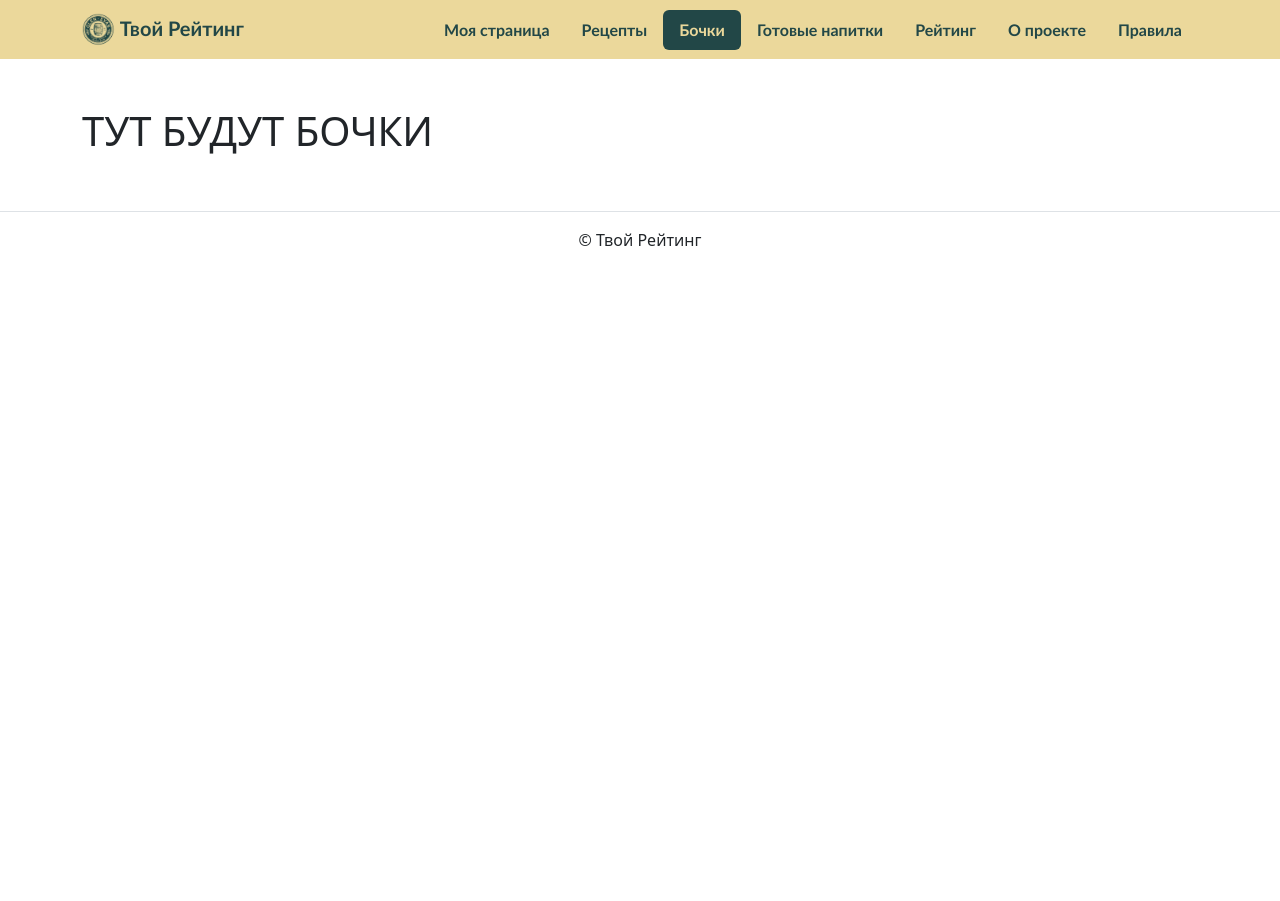
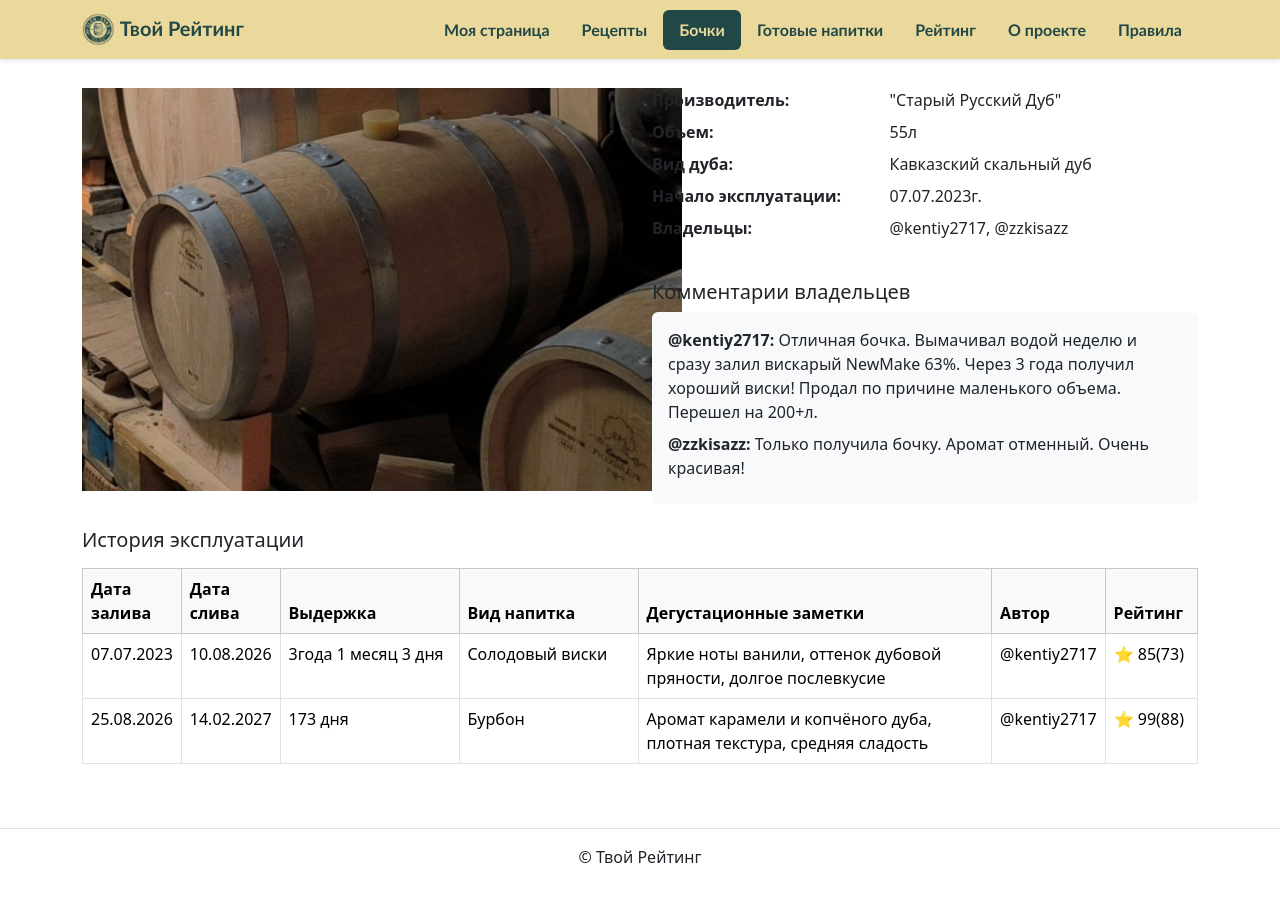
Before and after one commit to Kentiy2717/your_rating, a Django app: page /casks/ in a window 1280 px wide. Before the commit the page ends 246 px from the top, so only its background shows below. Run offline with Django 3.2, Linux system fonts and the light colour scheme; some libraries are stand-ins or nearby versions.

Commit message:
Сделал макет страницы "Бочки"

```diff
--- a/your_rating/static/css/header.css
+++ b/your_rating/static/css/header.css
@@ -1,8 +1,13 @@
 .site-header {
-    font-family: 'Trebuchet MS', 'Lucida Sans Unicode', 'Lucida Grande', 'Lucida Sans', Arial, sans-serif;
-    font-weight: 900;
-    background-color: #ebd89b;
-  }
+  position: fixed;
+  top: 0;
+  width: 100%;
+  z-index: 1030;
+  box-shadow: 0 2px 4px rgba(0,0,0,.1);
+  font-family: 'Trebuchet MS', 'Lucida Sans Unicode', 'Lucida Grande', 'Lucida Sans', Arial, sans-serif;
+  font-weight: 900;
+  background-color: #ebd89b;
+}
 
   .brand-link {
     color: #224747;
@@ -20,3 +25,8 @@
     background-color: #224747 !important;
     color: #ebd89b !important;
   }
+
+/* Отступ для основного контента */
+main {
+  margin-top: 40px; /* Высота header + отступ */
+}
--- a/your_rating/templates/casks/index.html
+++ b/your_rating/templates/casks/index.html
@@ -1,7 +1,99 @@
 {% extends "base.html" %}
+{% load static %}
 {% block title %}
   Бочки
 {% endblock %}
 {% block content %}
-<h1>ТУТ БУДУТ БОЧКИ</h1>
+<div class="row">
+  <!-- Левая колонка с изображением -->
+  <div class="col-6">
+    <img src="{% static 'casks/cask1.jpg' %}"
+         width="600"
+         class="d-inline-block align-top"
+         alt="Фото бочки">
+  </div>
+
+  <!-- Правая колонка (6 колонок) -->
+  <div class="col-6">
+    <!-- Блок со списками характеристик -->
+    <div class="row">  <!-- Внутренний ряд для характеристик -->
+      <div class="col-5">
+        <dl>
+          <dd><strong>Производитель:</strong></dd>
+          <dd><strong>Объем:</strong></dd>
+          <dd><strong>Вид дуба:</strong></dd>
+          <dd><strong>Начало эксплуатации:</strong></dd>
+          <dd><strong>Владельцы:</strong></dd>
+        </dl>
+      </div>
+      <div class="col-7">  <!-- Увеличил до 9 для правильного выравнивания -->
+        <dl>
+          <dd>"Старый Русский Дуб"</dd>
+          <dd>55л</dd>
+          <dd>Кавказский скальный дуб</dd>
+          <dd>07.07.2023г.</dd>
+          <dd>@kentiy2717, @zzkisazz</dd>
+        </dl>
+      </div>
+    </div>
+
+    <!-- Блок комментариев под списками -->
+    <div class="row mt-4">  <!-- Отступ сверху -->
+      <div class="col-12">
+        <h5>Комментарии владельцев</h5>
+        <div class="comment-section bg-light p-3 rounded">
+          <p class="mb-2">
+            <strong>@kentiy2717:</strong>
+            Отличная бочка. Вымачивал водой неделю и сразу залил вискарый NewMake 63%. Через 3 года получил хороший виски! Продал по причине маленького объема. Перешел на 200+л.</p>
+          <p class="mb-2"><strong>@zzkisazz:</strong> Только получила бочку. Аромат отменный. Очень красивая!</p>
+        </div>
+      </div>
+    </div>
+  </div>
+</div><!-- Таблица с историей -->
+<div class="row mt-4">
+  <div class="col-12">
+    <h5 class="mb-3">История эксплуатации</h5>
+    <div class="table-responsive">
+      <table class="table table-bordered table-hover">
+        <thead class="table-light">
+          <tr>
+            <th class="col-1">Дата залива</th>
+            <th class="col-1">Дата слива</th>
+            <th class="col-2">Выдержка</th>
+            <th class="col-2">Вид напитка</th>
+            <th class="col-4">Дегустационные заметки</th>
+            <th class="col-1">Автор</th>
+            <th class="col-1">Рейтинг</th>
+          </tr>
+        </thead>
+        <tbody>
+          <!-- Первая запись -->
+          <tr>
+            <td>07.07.2023</td>
+            <td>10.08.2026</td>
+            <td>3года 1 месяц 3 дня</td>
+            <td>Солодовый виски</td>
+            <td>Яркие ноты ванили, оттенок дубовой пряности, долгое послевкусие</td>
+            <td>@kentiy2717</td>
+            <td>⭐ 85(73)</td>
+          </tr>
+
+          <!-- Вторая запись -->
+          <tr>
+            <td>25.08.2026</td>
+            <td>14.02.2027</td>
+            <td>173 дня</td>
+            <td>Бурбон</td>
+            <td>Аромат карамели и копчёного дуба, плотная текстура, средняя сладость</td>
+            <td>@kentiy2717</td>
+            <td>⭐ 99(88)</td>
+          </tr>
+        </tbody>
+      </table>
+    </div>
+  </div>
+</div>
+
+
 {% endblock %}
--- a/your_rating/templates/includes/header.html
+++ b/your_rating/templates/includes/header.html
@@ -1,7 +1,7 @@
 {% load static %}
 <link rel="stylesheet" href="{% static 'css/header.css' %}">
 <header>
-  <nav class="navbar navbar-light site-header">
+  <nav class="navbar navbar-light site-header py-2">
     <div class="container">
       <a class="navbar-brand brand-link" href="{% url 'pages:home' %}">
         <img src="{% static 'img/logo.png' %}"
```
Also changed, not shown: your_rating/static/casks/cask1.jpg (added).
